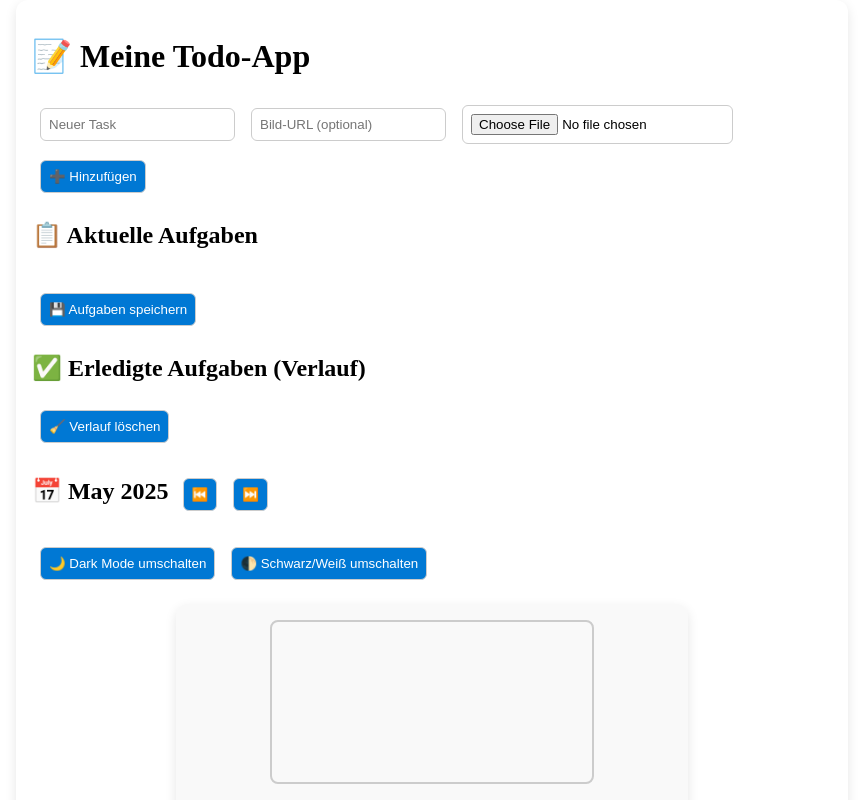
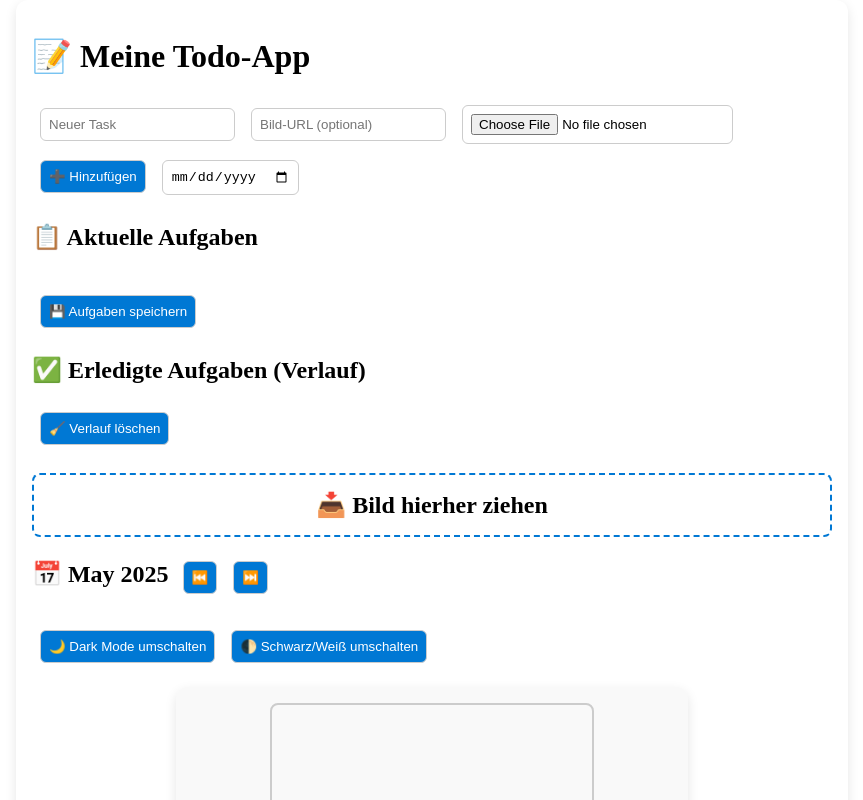
Before and after one commit to Guelistan/MyAngularTodoApp, an Angular app: page /todo in a window 1280 px wide. Shown: the top 800 px of the page, without its empty margins (208-1071 px from the left). Built offline with nearby package versions, Linux system fonts and the light colour scheme.

Commit message:
camera bild speichert im todo

```diff
--- a/src/app/todo/todo.component.css
+++ b/src/app/todo/todo.component.css
@@ -71,7 +71,7 @@ button:hover {
   display: flex;
   flex-direction: column;
   align-items: center;
-} .
+}
 
 .drag-over {
   outline: 3px dashed #0078d4;
@@ -97,3 +97,15 @@ button:hover {
   margin: 2px auto;
   display: block;
 }
+.drop-zone {
+  border: 2px dashed #0078d4;
+  padding: 1rem;
+  text-align: center;
+  border-radius: 8px;
+  margin-bottom: 1rem;
+  transition: background 0.3s ease;
+}
+
+.drop-zone:hover {
+  background: #f0f8ff;
+}
--- a/src/app/todo/todo.component.html
+++ b/src/app/todo/todo.component.html
@@ -6,6 +6,8 @@
     <input type="text" [(ngModel)]="imageInput" placeholder="Bild-URL (optional)" />
     <input type="file" accept="image/*" (change)="onFileSelected($event, todos.length)" />
     <button (click)="addTodo()">➕ Hinzufügen</button>
+    <input type="date" [(ngModel)]="todoDateInput" placeholder="Fälligkeitsdatum" />
+
   </section>
 
   <section class="todo-list">
@@ -36,6 +38,10 @@
 
   <section class="calendar">
     <h2>
+      <div class="drop-zone" (dragover)="onDragOver($event)" (drop)="onDrop($event)">
+        📥 Bild hierher ziehen
+      </div>
+
       📅 {{ currentDate | date: 'MMMM yyyy' }}
       <button (click)="previousMonth()">⏮️</button>
       <button (click)="nextMonth()">⏭️</button>
--- a/src/app/todo/todo.component.ts
+++ b/src/app/todo/todo.component.ts
@@ -10,6 +10,7 @@ interface Todo {
   image?: string;
   color?: string;
   date?: Date;
+  dueDate?: Date;
 }
 
 @Component({
@@ -21,6 +22,7 @@ interface Todo {
 })
 export class TodoComponent {
   todoInput = '';
+  todoDateInput = '';
   todos: Todo[] = [];
   editIndex = -1;
 
@@ -48,6 +50,17 @@ export class TodoComponent {
       const color = this.utilsService.getRandomRainbowColor();
       this.todos.push({ text: this.todoInput.trim(), color, date: this.currentDate });
       this.todoInput = '';
+
+
+
+      this.todos.push({
+        text: this.todoInput,
+        image: this.imageInput,
+        dueDate: new Date(this.todoDateInput)
+      });
+      this.todoInput = '';
+      this.imageInput = '';
+      this.todoDateInput = '';
     }
   }
 
@@ -58,6 +71,21 @@ export class TodoComponent {
     }
     if (this.editIndex === index) {
       this.editIndex = -1;
+    }
+  }
+  onDragOver(event: DragEvent) {
+    event.preventDefault();
+  }
+
+  onDrop(event: DragEvent) {
+    event.preventDefault();
+    const file = event.dataTransfer?.files[0];
+    if (file && file.type.startsWith('image/')) {
+      const reader = new FileReader();
+      reader.onload = () => {
+        this.imageInput = reader.result as string;
+      };
+      reader.readAsDataURL(file);
     }
   }
 
```
Also changed, not shown: src/app/camera-functions/camera-functions.component.ts (line endings or trailing spaces).
